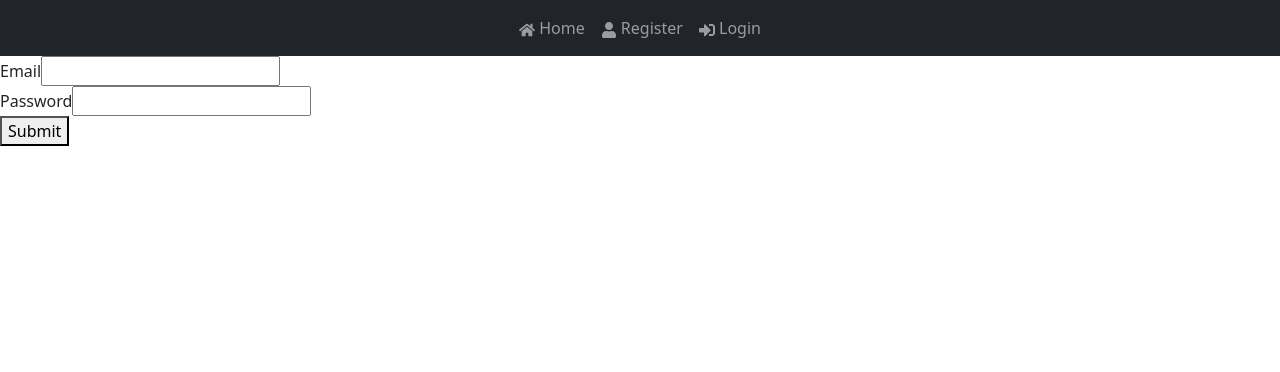
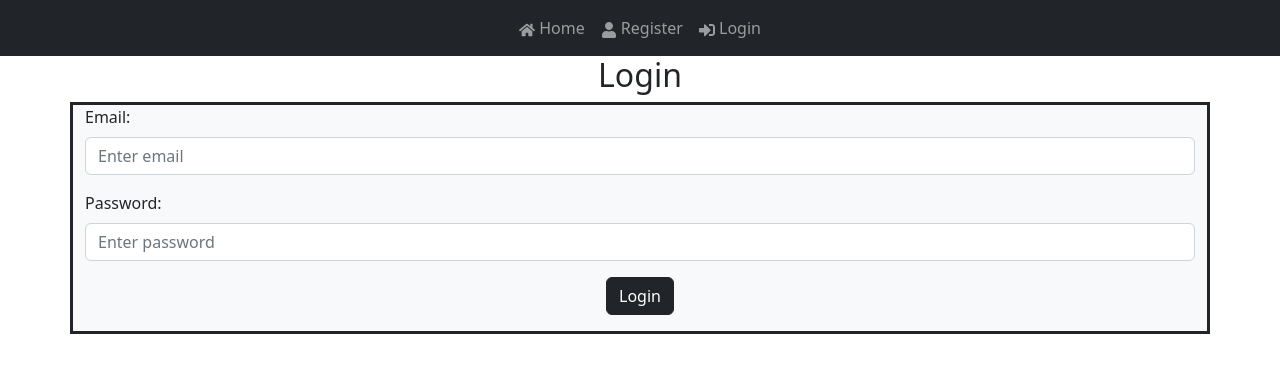
Before and after one commit to the-nonlinearity/docker-compose-rest-react-boilerplate, a React (Create React App) app in the folder frontend/: page /login in a window 1280 px wide. Shown: the top 372 px of the page. Built offline with nearby package versions, Linux system fonts and the light colour scheme.

Commit message:
add start of validation for login. NOTE: unfinished - need error handling for unauthorised user

```diff
--- a/frontend/src/context/AuthContext/index.tsx
+++ b/frontend/src/context/AuthContext/index.tsx
@@ -12,6 +12,12 @@ interface User {
   roles: string[]
 }
 
+interface AccountDetails {
+  email: string
+  firstName: string
+  lastName: string
+}
+
 interface SignInCredentials {
   email: string
   password: string
@@ -20,7 +26,9 @@ interface SignInCredentials {
 interface AuthContextData {
   signIn: (credentials: SignInCredentials) => Promise<void | AxiosError>
   signOut: () => void
+  getUserDetails: () => Promise<void | AxiosError>
   user: User
+  accountDetails: AccountDetails
   isAuthenticated: boolean
   loadingUserData: boolean
 }
@@ -33,12 +41,14 @@ export const AuthContext = createContext({} as AuthContextData)
 
 export function AuthProvider ({ children }: AuthProviderProps) {
   const [user, setUser] = useState<User | null>()
+  const [accountDetails, setAccountDetails] = useState<AccountDetails | null>()
   const [loadingUserData, setLoadingUserData] = useState(true)
   const navigate = useNavigate()
   const { pathname } = useLocation()
   const token = getToken()
   const isAuthenticated = Boolean(token)
   const userData = user as User
+  const accountData = accountDetails as AccountDetails
 
   async function signIn ({ email, password }: SignInCredentials) {
     try {
@@ -47,6 +57,7 @@ export function AuthProvider ({ children }: AuthProviderProps) {
 
       createTokenCookies(access, refresh)
       setUser({ email, permissions, roles })
+      setAccountDetails({ email: email, firstName: response.data.first_name, lastName: response.data.last_name })
       setAuthorizationHeader(api.defaults, access)
     } catch (error) {
       const err = error as AxiosError
@@ -57,6 +68,7 @@ export function AuthProvider ({ children }: AuthProviderProps) {
   function signOut (pathname = '/login') {
     removeTokenCookies()
     setUser(null)
+    setAccountDetails(null)
     setLoadingUserData(false)
     navigate(pathname)
   }
@@ -77,6 +89,7 @@ export function AuthProvider ({ children }: AuthProviderProps) {
         if (response?.data) {
           const { email, permissions, roles } = response.data
           setUser({ email, permissions, roles })
+          setAccountDetails({ email: email, firstName: response.data.first_name, lastName: response.data.last_name })
         }
       } catch (error) {
         signOut()
@@ -91,13 +104,31 @@ export function AuthProvider ({ children }: AuthProviderProps) {
     }
   }, [])
 
+  async function getUserDetails () {
+    setLoadingUserData(true)
+
+    try {
+      const response = await api.get('/user/')
+
+      if (response?.data) {
+        setAccountDetails({ email: response.data.email, firstName: response.data.first_name, lastName: response.data.last_name })
+      }
+    } catch (error) {
+      signOut()
+    }
+
+    setLoadingUserData(false)
+  }
+
   return (
     <AuthContext.Provider value={{
       isAuthenticated,
       user: userData,
+      accountDetails: accountData,
       loadingUserData,
       signIn,
-      signOut
+      signOut,
+      getUserDetails
     }}>
       {children}
     </AuthContext.Provider>
--- a/frontend/src/pages/Login/index.tsx
+++ b/frontend/src/pages/Login/index.tsx
@@ -1,4 +1,6 @@
 import React, { FormEvent, useContext, useEffect, useState } from 'react'
+import { Button, Spinner, Form, Container } from 'react-bootstrap'
+import { toast } from 'react-toastify'
 
 import { AuthContext } from '../../context/AuthContext'
 
@@ -28,7 +30,7 @@ export function Login () {
 
     setLoginRequestStatus('loading')
 
-    signIn(values)
+    await signIn(values).catch(() => toast.error('Check your login credentials and try again'))
 
     setLoginRequestStatus('success')
   }
@@ -40,8 +42,10 @@ export function Login () {
 
   return (
     <div>
-      <form noValidate data-testid="login-form" onSubmit={handleSubmit}>
-        <div>
+      <h2 className='text-center'>Login</h2>
+      <Container className="bg-light border border-dark border-3">
+      <Form data-testid="login-form" onSubmit={handleSubmit}>
+        {/* <div>
           <label htmlFor="email">Email</label>
           <input
             value={values.email}
@@ -52,9 +56,13 @@ export function Login () {
             disabled={loginRequestStatus === 'loading'}
             onChange={handleChange}
           />
-        </div>
+          </div> */}
+          <Form.Group className='mb-3' controlId='formEmailLogin'>
+          <Form.Label>Email:</Form.Label>
+          <Form.Control type="email" placeholder="Enter email" onChange={handleChange} name="email" value={values.email} disabled={loginRequestStatus === 'loading'} required />
+        </Form.Group>
 
-        <div>
+        {/* <div>
           <label htmlFor="password">Password</label>
           <input
             value={values.password}
@@ -65,16 +73,42 @@ export function Login () {
             disabled={loginRequestStatus === 'loading'}
             onChange={handleChange}
           />
-        </div>
+          </div> */}
+          <Form.Group className='mb-3' controlId='formPasswordLogin'>
+          <Form.Label>Password:</Form.Label>
+          <Form.Control type="password" placeholder="Enter password" onChange={handleChange} name="password" value={values.password} disabled={loginRequestStatus === 'loading'} required />
+        </Form.Group>
 
-        <button
+        {/* <button
           type="submit"
           data-testid="login-submit-button"
           disabled={loginRequestStatus === 'loading'}
         >
           {loginRequestStatus === 'loading' ? 'Loading...' : 'Submit'}
-        </button>
-      </form>
+          </button> */}
+          <Container className="align-content-center text-center justify-content-center mb-2 pb-2">
+
+        {loginRequestStatus !== 'loading'
+          ? <Button
+          type="submit"
+          variant="dark"
+          disabled={loginRequestStatus === 'loading'}
+        > Login
+        </Button>
+          : <Button variant="dark" disabled>
+          <Spinner
+            as="span"
+            animation="border"
+            size="sm"
+            role="status"
+            aria-hidden="true"
+          />
+          <span className="visually-hidden">Loading...</span>
+        </Button>
+        }
+          </Container>
+      </Form>
+      </Container>
     </div>
   )
 }
```
